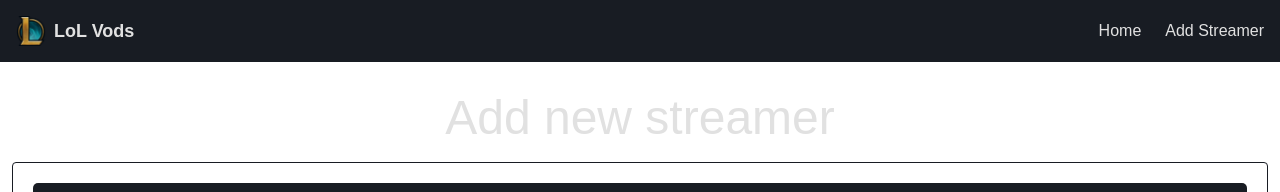
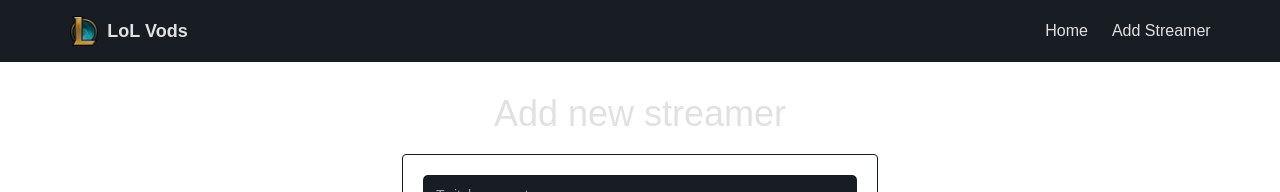
Before and after one commit to rcorrei4/lol-twitch-vods, a Next.js app: page /add-streamer in a window 1280 px wide. Shown: the top 192 px of the page. Built offline with nearby package versions, Linux system fonts and the light colour scheme; no server answers.

Commit message:
feat: improve responsiveness, change naming and remove unnecessary "use server"

```diff
--- a/src/app/globals.css
+++ b/src/app/globals.css
@@ -17,4 +17,20 @@ body {
   color: var(--foreground);
   background: var(--background);
   font-family: Arial, Helvetica, sans-serif;
+  display: flex;
+  justify-content: center;
+  align-items: center;
+  flex-direction: column;
+  /* width: 100vw;
+  overflow-x: hidden; */
 }
+
+body > * {
+  max-width: 1280px;
+  width: 100%;
+}
+
+body nav {
+  width: 100%;
+  max-width: 100%;
+}
--- a/src/application/actions/getLolAccountPuuid.ts
+++ b/src/application/actions/getLolAccountPuuid.ts
@@ -6,7 +6,7 @@ export default async function getLolAccountPuuid(
   username: string,
   tag: string
 ) {
-  console.log("Searching streamer league of legends account...");
+  console.log("Searching streamer lol account...");
 
   const response = await fetch(
     `https://americas.api.riotgames.com/riot/account/v1/accounts/by-riot-id/${username}/${tag}?api_key=${RIOT_GAMES_API_KEY}`
--- a/src/application/actions/getStreamerMatchups.ts
+++ b/src/application/actions/getStreamerMatchups.ts
@@ -1,5 +1,3 @@
-"use server";
-
 import { prisma } from "@/lib/prisma";
 import { Position, Streamer } from "@prisma/client";
 import { getTwitchAuthToken } from "./twitch/getTwitchToken";
--- a/src/application/actions/getStreamers.ts
+++ b/src/application/actions/getStreamers.ts
@@ -1,5 +1,3 @@
-"use server";
-
 import { prisma } from "@/lib/prisma";
 import { Match, Participant, Streamer } from "@prisma/client";
 
--- a/src/application/actions/twitch/getStreamerId.ts
+++ b/src/application/actions/twitch/fetchStreamerId.ts
@@ -35,7 +35,7 @@ async function searchStreamer(username: string, twitchToken: string) {
   }
 }
 
-export async function getStreamerId(streamerUsername: string) {
+export async function fetchStreamerId(streamerUsername: string) {
   if (CLIENT_ID === undefined || CLIENT_SECRET === undefined) {
     throw Error("Expected CLIENT_ID and CLIENT_SECRET env variables!");
   }
--- a/src/application/components/Navbar/Navbar.tsx
+++ b/src/application/components/Navbar/Navbar.tsx
@@ -12,7 +12,7 @@ export default function Navbar() {
 
   return (
     <nav className="relative bg-gray-two text-white">
-      <div className="container mx-auto flex items-center justify-between p-4">
+      <div className="md:w-11/12 max-w-screen-xl mx-auto flex items-center justify-between p-4">
         <div className="flex items-center space-x-2">
           <Image
             src="/lol_image.png"
--- a/src/application/pages/AddStreamer/AddStreamerPage.tsx
+++ b/src/application/pages/AddStreamer/AddStreamerPage.tsx
@@ -1,7 +1,7 @@
 "use client";
 
 import getLolAccountPuuid from "@/application/actions/getLolAccountPuuid";
-import { getStreamerId } from "@/application/actions/twitch/getStreamerId";
+import { fetchStreamerId } from "@/application/actions/twitch/fetchStreamerId";
 import updateOrCreateStreamer, {
   UpsertStreamerDTO,
 } from "@/application/actions/upsertStreamer";
@@ -42,7 +42,7 @@ export default function AddStreamerPage() {
     name: "lolAccounts",
   });
 
-  async function fetchStreamerId() {
+  async function fetchStreamer() {
     setLoading(true);
     await trigger("streamerSearchQuery");
 
@@ -52,7 +52,7 @@ export default function AddStreamerPage() {
     }
 
     const streamerSearchQuery = getValues("streamerSearchQuery");
-    const streamer = await getStreamerId(streamerSearchQuery);
+    const streamer = await fetchStreamerId(streamerSearchQuery);
 
     if (!streamer) {
       setError("streamerSearchQuery", {
@@ -138,8 +138,8 @@ export default function AddStreamerPage() {
   }
 
   return (
-    <div className="p-3 flex flex-col justify-center gap-5">
-      <h1 className="mt-5 text-3xl text-center sm:text-5xl">
+    <div className="p-3 flex flex-col justify-center gap-5 max-w-[500px]">
+      <h1 className="mt-5 text-3xl text-center sm:text-4xl">
         Add new streamer
       </h1>
       <form
@@ -171,7 +171,7 @@ export default function AddStreamerPage() {
           </div>
           <Button
             accentColor={"secondary"}
-            onClick={fetchStreamerId}
+            onClick={fetchStreamer}
             loading={!stepTwo && loading}
             disabled={stepTwo ? true : false}
           >
--- a/src/application/pages/Home/HomePage.tsx
+++ b/src/application/pages/Home/HomePage.tsx
@@ -28,7 +28,7 @@ export default function HomePage({ streamers, champions }: HomePageProps) {
   };
 
   return (
-    <>
+    <div>
       <Tabs champions={champions} streamers={streamers} />
       <Button
         className="fixed bottom-10 right-10 shadow-2xl shadow-gray-two"
@@ -36,6 +36,6 @@ export default function HomePage({ streamers, champions }: HomePageProps) {
       >
         Get results
       </Button>
-    </>
+    </div>
   );
 }
```
